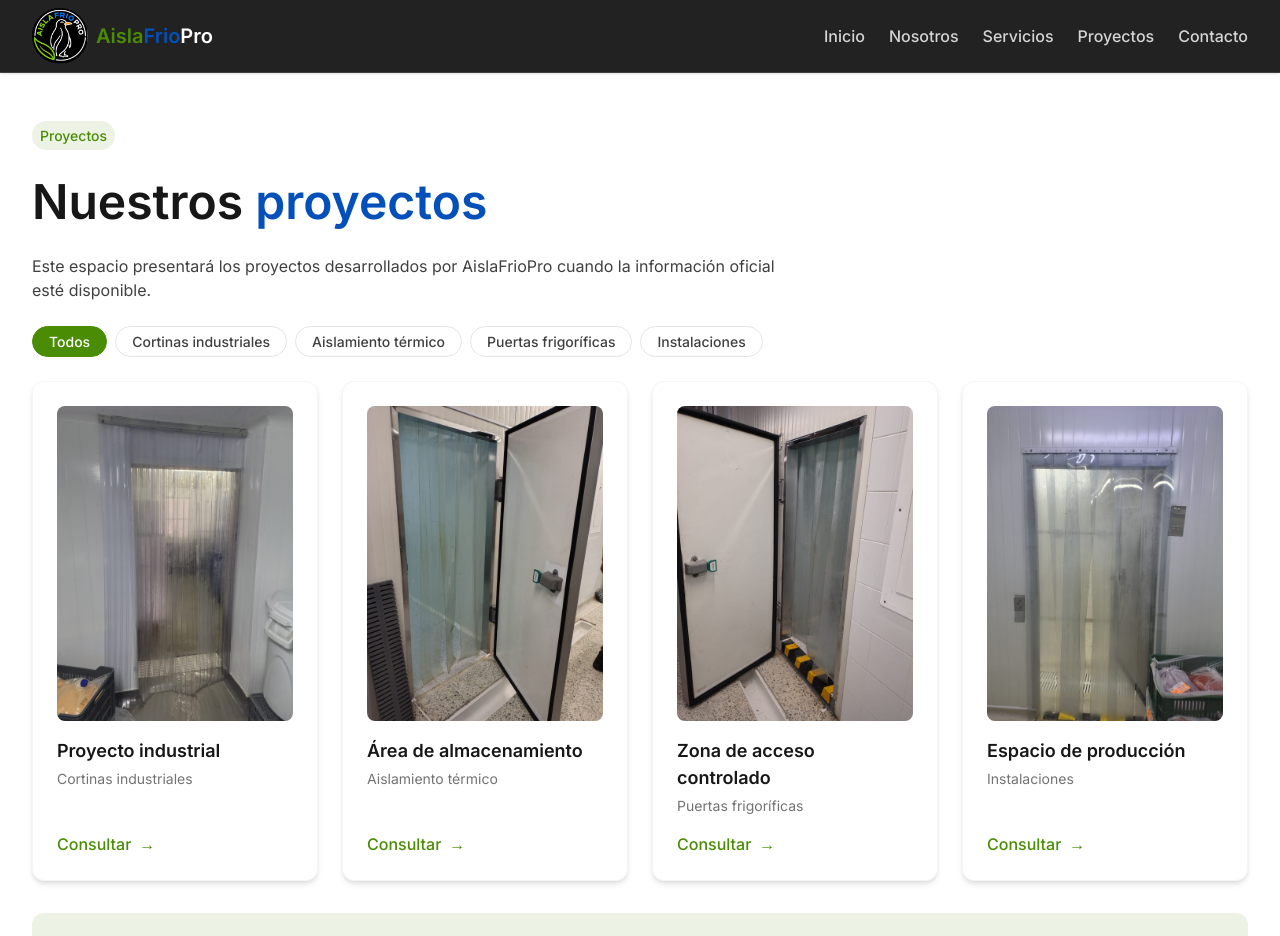
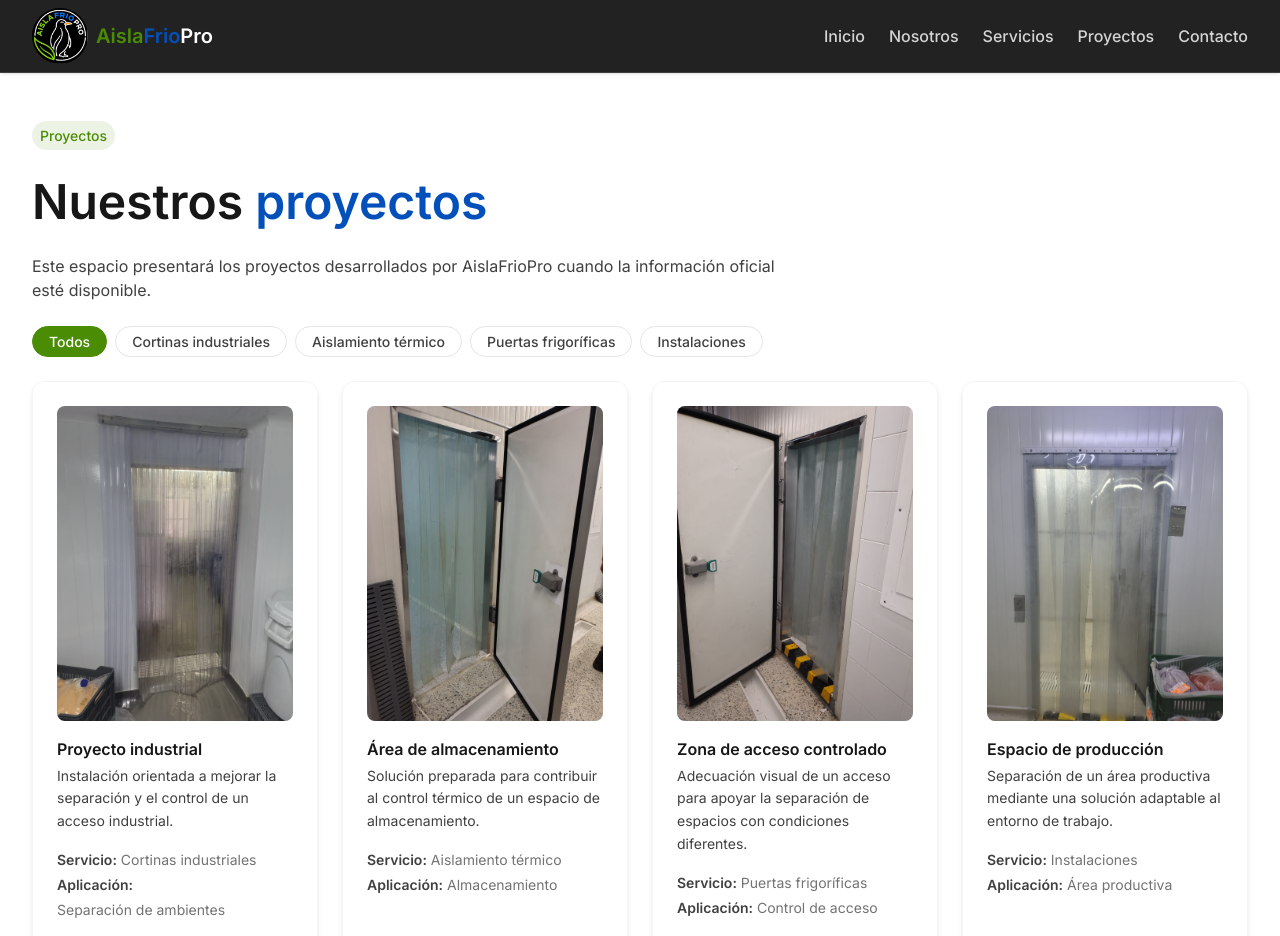
Before and after one commit to aislafriopro-gif/aislafrioproFrontend, a Next.js app: page /proyectos in a window 1280 px wide. Shown: the top 936 px of the page. Built offline with nearby package versions, Linux system fonts and the light colour scheme.

Commit message:
feat: modularizar e integrar el grid de proyectos

```diff
--- a/src/app/(public)/proyectos/page.tsx
+++ b/src/app/(public)/proyectos/page.tsx
@@ -1,9 +1,14 @@
 import Link from "next/link";
-import Image from "next/image";
 import { Container } from "@/components/layout/Container/Container";
 import { Section } from "@/components/layout/Section/Section";
 import { Badge } from "@/components/ui/Badge/Badge";
-import { Card } from "@/components/ui/Card/Card";
+import {
+  ProjectGrid,
+} from "@/components/projects/ProjectGrid/ProjectGrid";
+import type {
+  IProjectCardData,
+} from "@/components/projects/ProjectCard/ProjectCard";
+
 
 const PROJECT_CATEGORIES = [
   "Todos",
@@ -13,44 +18,92 @@ const PROJECT_CATEGORIES = [
   "Instalaciones",
 ] as const;
 
-const PROJECTS = [
+const PROJECTS: readonly IProjectCardData[] = [
   {
     id: "project-1",
-    title: "Proyecto industrial",
-    category: "Cortinas industriales",
+    name: "Proyecto industrial",
+    description:
+      "Instalación orientada a mejorar la separación y el control de un acceso industrial.",
     image: {
       src: "/images/proyectos/pr1.jpeg",
       alt: "Cortina industrial transparente de tiras de PVC instalada en un acceso",
     },
+    relevantInfo: [
+      {
+        label: "Servicio",
+        value: "Cortinas industriales",
+      },
+      {
+        label: "Aplicación",
+        value: "Separación de ambientes",
+      },
+    ],
+    href: "/contacto",
   },
   {
     id: "project-2",
-    title: "Área de almacenamiento",
-    category: "Aislamiento térmico",
+    name: "Área de almacenamiento",
+    description:
+      "Solución preparada para contribuir al control térmico de un espacio de almacenamiento.",
     image: {
       src: "/images/proyectos/pr2.jpeg",
       alt: "Cortina de tiras de PVC instalada junto a una puerta aislante",
     },
+    relevantInfo: [
+      {
+        label: "Servicio",
+        value: "Aislamiento térmico",
+      },
+      {
+        label: "Aplicación",
+        value: "Almacenamiento",
+      },
+    ],
+    href: "/contacto",
   },
   {
     id: "project-3",
-    title: "Zona de acceso controlado",
-    category: "Puertas frigoríficas",
+    name: "Zona de acceso controlado",
+    description:
+      "Adecuación visual de un acceso para apoyar la separación de espacios con condiciones diferentes.",
     image: {
       src: "/images/proyectos/pr3.jpeg",
       alt: "Acceso con puerta aislante y cortina transparente de tiras de PVC",
     },
+    relevantInfo: [
+      {
+        label: "Servicio",
+        value: "Puertas frigoríficas",
+      },
+      {
+        label: "Aplicación",
+        value: "Control de acceso",
+      },
+    ],
+    href: "/contacto",
   },
   {
     id: "project-4",
-    title: "Espacio de producción",
-    category: "Instalaciones",
+    name: "Espacio de producción",
+    description:
+      "Separación de un área productiva mediante una solución adaptable al entorno de trabajo.",
     image: {
       src: "/images/proyectos/pr4.jpeg",
       alt: "Cortina transparente de tiras de PVC instalada en un espacio refrigerado",
     },
+    relevantInfo: [
+      {
+        label: "Servicio",
+        value: "Instalaciones",
+      },
+      {
+        label: "Aplicación",
+        value: "Área productiva",
+      },
+    ],
+    href: "/contacto",
   },
-] as const;
+];
 
 export default function Page() {
   return (
@@ -93,42 +146,8 @@ export default function Page() {
           ))}
         </div>
 
-        <div className="mt-lg grid gap-lg tablet:grid-cols-2 desktop:grid-cols-4">
-          {PROJECTS.map((project) => (
-            <article key={project.id}>
-              <Card
-                variant="elevated"
-                className="flex h-full flex-col"
-              >
-                <div className="relative aspect-[3/4] overflow-hidden rounded-md bg-gray-100">
-                  <Image
-                    src={project.image.src}
-                    alt={project.image.alt}
-                    fill
-                    sizes="(min-width: 1024px) 25vw, (min-width: 768px) 50vw, 100vw"
-                    className="object-cover"
-                  />
-                </div>
-
-                <h2 className="mt-md text-h6 font-semibold text-gray-900">
-                  {project.title}
-                </h2>
-
-                <p className="mt-xs flex-1 text-small text-gray-500">
-                  {project.category}
-                </p>
-
-                <Link
-                  href="/contacto"
-                  aria-label={`Consultar sobre ${project.title}`}
-                  className="mt-md inline-flex items-center gap-sm font-medium text-secondary transition-colors hover:text-primary focus-visible:rounded-sm focus-visible:outline-none focus-visible:ring-2 focus-visible:ring-primary"
-                >
-                  Consultar
-                  <span aria-hidden="true">→</span>
-                </Link>
-              </Card>
-            </article>
-          ))}
+        <div className="mt-lg">
+          <ProjectGrid projects={PROJECTS} />
         </div>
 
         <div className="mt-xl flex flex-col gap-md rounded-lg bg-secondary/10 p-lg tablet:flex-row tablet:items-center tablet:justify-between">
--- /dev/null
+++ b/src/components/projects/ProjectCard/ProjectCard.tsx
@@ -0,0 +1,78 @@
+import Image from "next/image";
+import Link from "next/link";
+import { Card } from "@/components/ui/Card/Card";
+
+export interface IProjectCardData {
+  id: string;
+  name: string;
+  description: string;
+  image: {
+    src: string;
+    alt: string;
+  };
+  relevantInfo: readonly {
+    label: string;
+    value: string;
+  }[];
+  href: string;
+}
+
+export interface IProjectCardProps {
+  project: IProjectCardData;
+}
+
+export function ProjectCard({ project }: IProjectCardProps) {
+  return (
+    <article className="h-full">
+      <Card
+        variant="elevated"
+        animated
+        className="flex h-full flex-col"
+      >
+        <div className="relative aspect-[3/4] overflow-hidden rounded-md bg-gray-100">
+          <Image
+            src={project.image.src}
+            alt={project.image.alt}
+            fill
+            sizes="(min-width: 1024px) 25vw, (min-width: 768px) 50vw, 100vw"
+            className="object-cover"
+          />
+        </div>
+
+        <h2 className="mt-md text-body font-semibold text-gray-900">
+          {project.name}
+        </h2>
+
+        <p className="mt-xs text-small leading-relaxed text-gray-700">
+          {project.description}
+        </p>
+
+        <dl className="mt-md flex flex-col gap-xs">
+          {project.relevantInfo.map((information) => (
+            <div
+              key={information.label}
+              className="flex flex-wrap gap-xs text-small"
+            >
+              <dt className="font-semibold text-gray-700">
+                {information.label}:
+              </dt>
+
+              <dd className="text-gray-500">
+                {information.value}
+              </dd>
+            </div>
+          ))}
+        </dl>
+
+        <Link
+          href={project.href}
+          aria-label={`Consultar sobre ${project.name}`}
+          className="mt-auto inline-flex w-fit items-center gap-sm pt-md font-medium text-secondary transition-colors hover:text-primary focus-visible:rounded-sm focus-visible:outline-none focus-visible:ring-2 focus-visible:ring-primary"
+        >
+          Consultar
+          <span aria-hidden="true">→</span>
+        </Link>
+      </Card>
+    </article>
+  );
+}
--- /dev/null
+++ b/src/components/projects/ProjectGrid/ProjectGrid.tsx
@@ -0,0 +1,45 @@
+import { Card } from "@/components/ui/Card/Card";
+import {
+  ProjectCard,
+  type IProjectCardData,
+} from "@/components/projects/ProjectCard/ProjectCard";
+
+export interface IProjectGridProps {
+  projects: readonly IProjectCardData[];
+  emptyTitle?: string;
+  emptyDescription?: string;
+}
+
+export function ProjectGrid({
+  projects,
+  emptyTitle = "Aún no hay proyectos disponibles",
+  emptyDescription = "Los proyectos realizados se mostrarán en esta sección cuando la información esté disponible.",
+}: IProjectGridProps) {
+  if (projects.length === 0) {
+    return (
+      <Card
+        role="status"
+        className="text-center"
+      >
+        <h2 className="text-h5 font-semibold text-gray-900">
+          {emptyTitle}
+        </h2>
+
+        <p className="mt-sm text-body leading-relaxed text-gray-700">
+          {emptyDescription}
+        </p>
+      </Card>
+    );
+  }
+
+  return (
+    <div className="grid gap-md tablet:grid-cols-2 tablet:gap-lg desktop:grid-cols-4">
+      {projects.map((project) => (
+        <ProjectCard
+          key={project.id}
+          project={project}
+        />
+      ))}
+    </div>
+  );
+}
```
